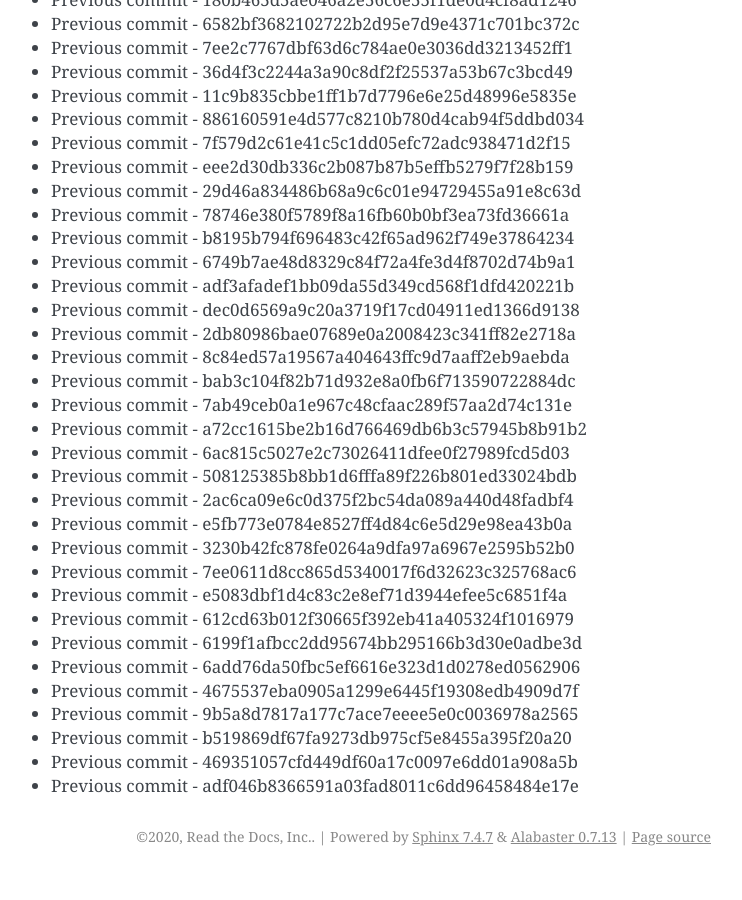
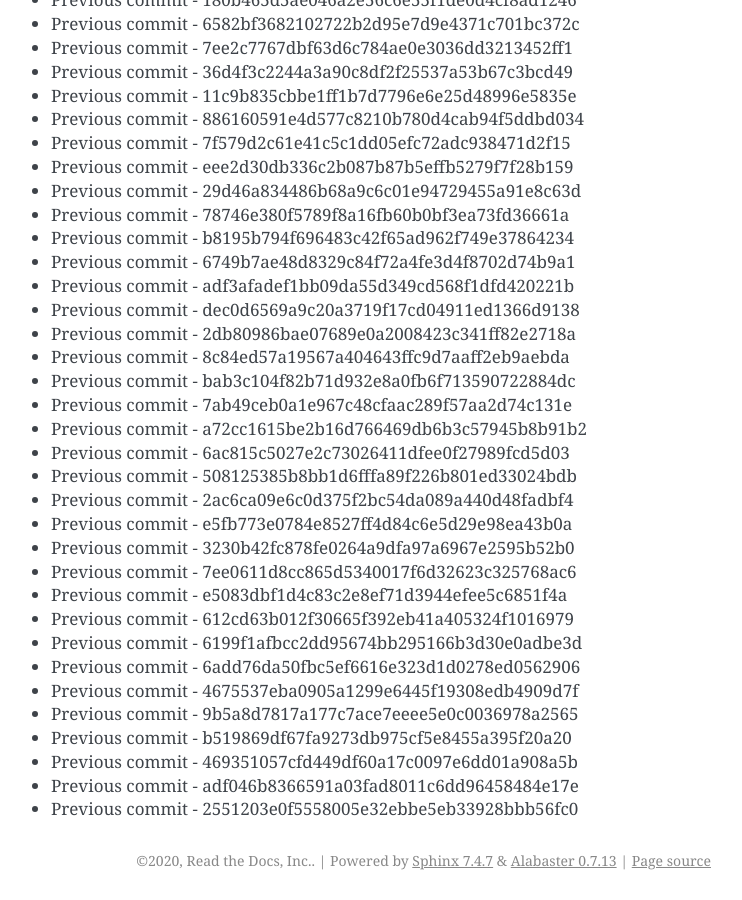
Before and after one commit to readthedocs/rtd-git-stresstest, a Sphinx documentation site: the page built from docs/updates.rst, in a window 1280 px wide and 900 px high, scrolled down 91583 px. Shown: the whole window, without its empty margins (399-1141 px from the left). Built offline with Sphinx 7.4.7, drawn with Linux system fonts in a browser that asks for light colours; before the commit the page ends 92459 px from its top, so only the background shows below that.

Commit message:
Generating commit from previous: 2551203e0f5558005e32ebbe5eb33928bbb56fc0

```diff
--- a/docs/updates.rst
+++ b/docs/updates.rst
@@ -3880,3 +3880,4 @@ It can be tested for any performance characteristics.
 * Previous commit - b519869df67fa9273db975cf5e8455a395f20a20
 * Previous commit - 469351057cfd449df60a17c0097e6dd01a908a5b
 * Previous commit - adf046b8366591a03fad8011c6dd96458484e17e
+* Previous commit - 2551203e0f5558005e32ebbe5eb33928bbb56fc0
```
